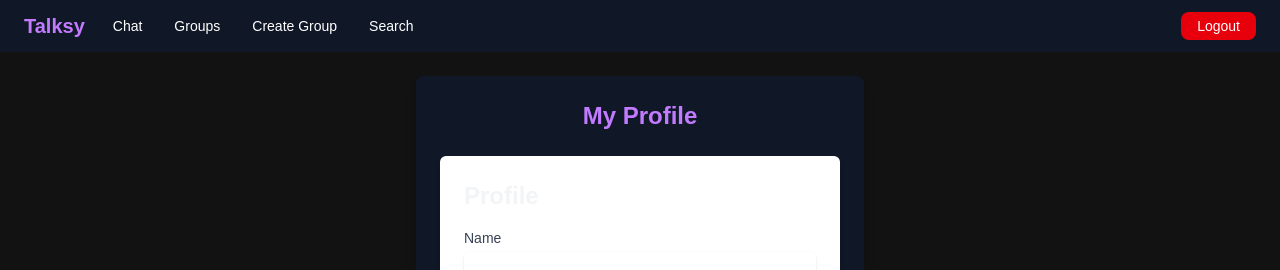
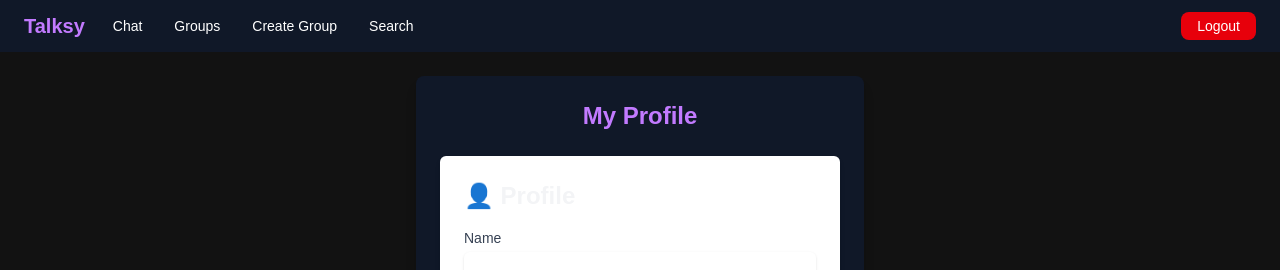
Before and after one commit to umair379/Talksy, a Next.js app: page /profile in a window 1280 px wide. Shown: the top 270 px of the page. Built offline with nearby package versions, Linux system fonts and the light colour scheme; no server answers; sample sign-in values are in the browser's storage.

Commit message:
Update ProfileForm.tsx

```diff
--- a/src/components/ProfileForm.tsx
+++ b/src/components/ProfileForm.tsx
@@ -26,7 +26,7 @@ export default function ProfileForm() {
   return (
     <div className="max-w-md mx-auto p-6 bg-white shadow-md rounded-md">
       <h2 className="text-2xl font-semibold mb-4">
-        Profile
+        👤 Profile
       </h2>
       <form onSubmit={handleSubmit} className="space-y-4">
         <div>
```
